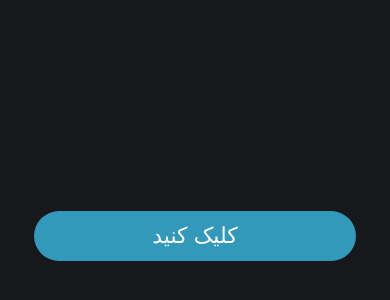
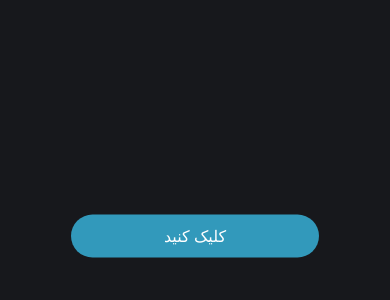
Before and after one commit to emtadeveloper/UI-Design-Modern-Buttons, a plain HTML site: page Btn-Progress/index.html in a window 390 px wide. Shown: the part 186-486 px from the top of the page. Drawn offline with Linux system fonts and the light colour scheme; a small style sheet from the web is missing.

Commit message:
Bug fix Progress

```diff
--- a/Btn-Progress/index.html
+++ b/Btn-Progress/index.html
@@ -10,10 +10,9 @@
   </head>
   <body>
     <main>
-      <input type="checkbox" id="select" />
-      <label for="select">
-        <span>کلیک کنید</span><span>... درحال کار</span>
-      </label>
+      <input type="checkbox" id="select" /><label for="select"
+        ><span>کلیک کنید</span><span>... در حال انجام</span></label
+      >
     </main>
   </body>
 </html>
--- a/Btn-Progress/style.css
+++ b/Btn-Progress/style.css
@@ -2,6 +2,12 @@
 body {
   font-family: "Tanha", sans-serif;
   background: #17181c;
+  transition: 0.5s;
+  display: flex;
+  align-items: center;
+  justify-content: center;
+  width: 95%;
+  height: 95vh;
 }
 main {
   position: absolute;
@@ -31,6 +37,13 @@ label {
   transition: transform 0.2s, background-color 0.2s ease-out;
   user-select: none;
 }
+@media (max-width: 400px) {
+  label {
+    width: 200px;
+    padding: 12px 24px;
+    font-size: 16px;
+  }
+}
 label:before,
 label:after {
   content: "";
@@ -55,7 +68,6 @@ label:after {
   background-color: #277893;
   transition: opacity 0s 0.3s;
 }
-
 label span:last-child {
   display: none;
 }
@@ -79,7 +91,6 @@ input:checked + label span:first-child {
 input:checked + label span:last-child {
   display: inline;
 }
-
 @keyframes bounce-in {
   50% {
     width: 100%;
@@ -119,9 +130,8 @@ input:checked + label span:last-child {
 }
 @keyframes btn-complete {
   100% {
-    color: rgb(26, 173, 70);
-    background-color: rgb(26, 173, 70);
-
+    color: #0be881;
+    background-color: #0be881;
   }
 }
 @keyframes check-in {
```
